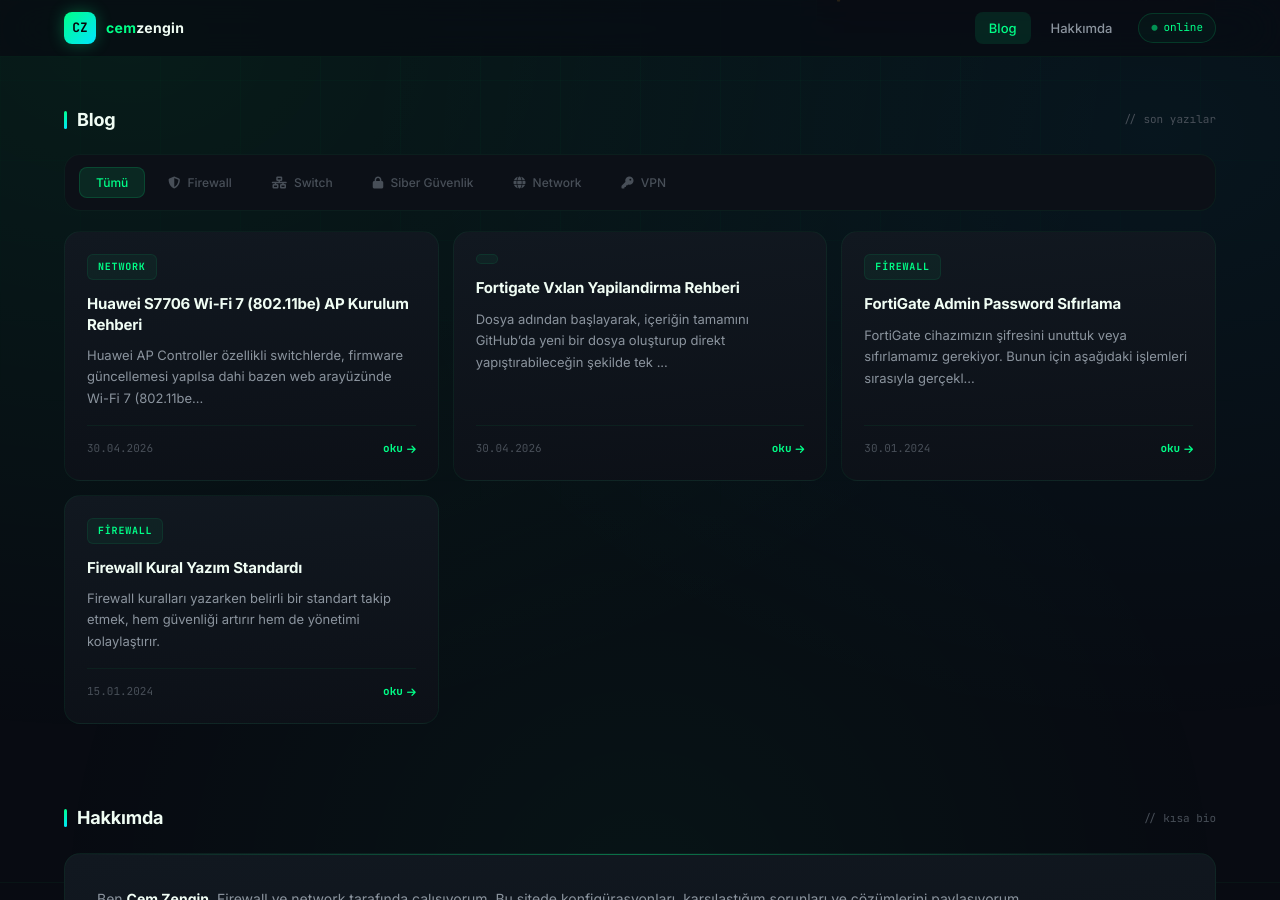
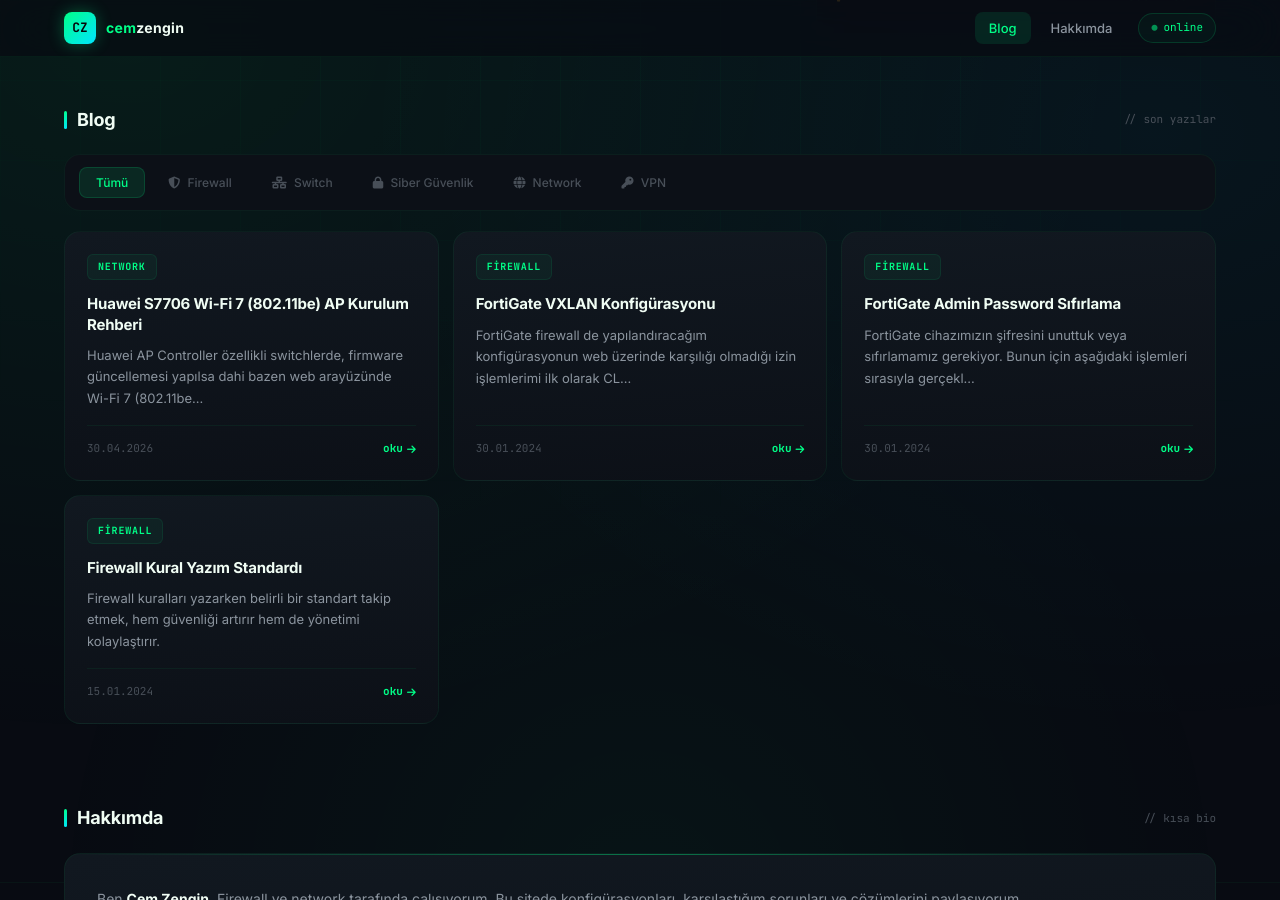
Before and after one commit to beratcemzengin/cemzengin.com, a Jekyll site: the page built from index.html, in a window 1280 px wide and 900 px high, scrolled down 570 px. Built offline with Jekyll 4.4.1, drawn with Linux system fonts in a browser that asks for light colours; some of the changed lines change nothing that is shown.

Commit message:
Update 2026-04-30-fortigate-vxlan-yapilandirma-rehberi.md

````diff
--- a/_posts/2026-04-30-fortigate-vxlan-yapilandirma-rehberi.md
+++ b/_posts/2026-04-30-fortigate-vxlan-yapilandirma-rehberi.md
@@ -1,59 +1,39 @@
-Dosya adından başlayarak, içeriğin tamamını GitHub'da yeni bir dosya oluşturup direkt yapıştırabileceğin şekilde tek bir kod bloğunda hazırladım.
-
-**Dosya Adı:** `2026-04-30-fortigate-vxlan-yapilandirma-rehberi.md`
-
-```markdown
 ---
 layout: post
-title: "FortiGate VXLAN Yapılandırması: Adım Adım Rehber"
-date: 2026-04-30
+title: "FortiGate VXLAN Konfigürasyonu"
+date: 2024-01-30
 categories: firewall
 ---
 
-FortiGate firewall cihazlarında yapılandıracağımız bazı konfigürasyonların web arayüzünde (GUI) karşılığı bulunmamaktadır[cite: 1]. Bu nedenle işlemlerimizi ilk olarak CLI konsolu kullanarak gerçekleştireceğiz[cite: 1]. CLI konsolumuzu açıyoruz ve yapılandırmaya başlıyoruz[cite: 1].
+FortiGate firewall de yapılandıracağım konfigürasyonun web üzerinde karşılığı olmadığı izin işlemlerimi ilk olarak CLI konsol kullanarak yapılandıracağım. CLI konsolumu açıyorum ve yapılandırmama başlıyorum.
 
-## 1. Adım: CLI ile VXLAN Arayüzü Oluşturma
-
-Yapılandırmanın ilk adımında sanal tünel arayüzünü tanımlıyoruz[cite: 1]:
 ```bash
 MERKEZ-40F # config system vxlan
 MERKEZ-40F (vxlan) # edit vxlan35
-# new entry 'vxlan35' added
+new entry 'vxlan35' added
 MERKEZ-40F (vxlan35) # set vni 35
 MERKEZ-40F (vxlan35) # set interface wan
-MERKEZ-40F (vxlan35) # set remote-ip x.x.x.x  # Uzak cihazın Public IP adresi
+MERKEZ-40F (vxlan35) # set remote-ip x.x.x.x
 MERKEZ-40F (vxlan35) # end
-```
 
-Wan portunu kontrol ettiğimizde **VXLAN35** arayüzünün oluştuğunu teyit ediyoruz[cite: 1].
+Wan portumu kontrol ettiğimde VXLAN35 arayüzümün oluştuğunu teyit ediyorum.
 
-## 2. Adım: VLAN Interface ve Sanallaştırma
+Sonraki adımda oluşturmuş olduğum VXLAN altında bir 35 id nolu vlan interface oluşturuyorum. 35 nolu vlan mını sanallaştırıp uzağa bölgeye taşıyacağım. Görüldüğü üzere interface oluşturuldu.
 
-Oluşturduğumuz VXLAN altında 35 ID nolu bir VLAN interface oluşturuyoruz[cite: 1]. Bu sayede 35 nolu VLAN'ımızı sanallaştırıp uzak bölgeye taşıyacağız[cite: 1]. Arayüzün başarıyla oluşturulduğunu kontrol ediyoruz[cite: 1].
+Sonraki adımda local network altında ilgili vlan ı oluşturuyorum. Bu adımalar da network ip bilgisi girmiyorum.
 
-Sonraki adımda lokal network altında ilgili VLAN'ı oluşturuyoruz[cite: 1]. Bu aşamada herhangi bir network IP bilgisi girmiyoruz[cite: 1].
+Sonraki adımda tekrar bir interface oluşturuyorum ve type olarak software switch seçiyorum. Bir önceki adımlarda oluşturmuş olduğum vlan ve vxlan interface seçip member ediyorum. Son olarak dhcp sunucumu açıp ok diyerek işlememi tamamlıyorum. Görüldüğü üzere software sw oluşturuldu.
 
-## 3. Adım: Software Switch Yapılandırması
+Aynı işlemleri şubedeki farklı lokasyon 2. Firewall cihazımda da gerçekşetiriyorum. Görüldüğü üzere VXlan arayüz oluşturuldu.
 
-Tekrar bir interface oluşturuyoruz ve tip (type) olarak **Software Switch** seçiyoruz[cite: 1]. Bir önceki adımlarda hazırladığımız VLAN ve VXLAN arayüzlerini seçerek bu switch'e üye (member) yapıyoruz[cite: 1]. Son olarak DHCP sunucusunu aktif ederek işlemimizi tamamlıyoruz[cite: 1].
+Sonraki adımda yukarıdaki adımların aynısı gerçekleştiriyorum. Sadece virtual sw oluşturma kısmında ip ver network bilgisini değişiyorum.
 
-Yapılandırma sonunda Software Switch'in başarıyla oluşturulduğunu görüyoruz[cite: 1].
+Bağlantımı test ediyorum. Merkez cihazımdan Ping cevabım alındı. “diagnose sys vxlan fdb list vxlan35” komutu ile vni, port, remote ip ve mac aderslerimi görüyorum.
 
-## 4. Adım: Şube Lokasyon Yapılandırması
+Hata ileri şekilde teyit etmek istediğimde listedeki mac adresinin merkez cihazımdaki firewall vxlan interface e ait olduğunu görüyorum.
+mac=aa:a4:63:cf:4a:2a
 
-Aynı işlemleri şubedeki farklı lokasyonda bulunan ikinci firewall cihazımızda da gerçekleştiriyoruz[cite: 1]. Şube tarafında da VXLAN arayüzünün oluştuğunu teyit ediyoruz[cite: 1].
+Aynısını şube cihazımı ping lerek gerçekleştiriyorum. Ping e cevam aldım.
 
-Şube tarafındaki tek fark; Software Switch oluşturma kısmında IP ve network bilgisini lokasyona uygun şekilde güncelliyoruz[cite: 1].
-
-## 5. Adım: Bağlantı Testi ve MAC Doğrulama
-
-Bağlantıyı test etmek için merkez cihazından ping atıyoruz[cite: 1]. Ping cevabı alındıktan sonra aşağıdaki komutla durumu teyit ediyoruz[cite: 1]:
-```bash
-diagnose sys vxlan fdb list vxlan35
-```
-
-Bu komut ile VNI, port, remote IP ve MAC adreslerini görüyoruz[cite: 1].
-
-### Kritik Kontrol ve Teyit
-İleri seviye teyit işlemi için listedeki MAC adreslerini kontrol ediyoruz[cite: 1]. Örneğin; listedeki `aa:a4:63:cf:4a:2a` veya `12:a7:22:98:91:5c` gibi MAC adreslerinin, cihazlardaki firewall VXLAN interface'lerine ait olduğunu görerek trafiğin doğru tünel üzerinden geçtiğini doğruluyoruz[cite: 1].
-```
+Hata ileri şekilde teyit etmek istediğimde listedeki mac adresinin merkez cihazımdaki firewall vxlan interface e ait olduğunu görüyorum.
+mac=12:a7:22:98:91:5c
````
